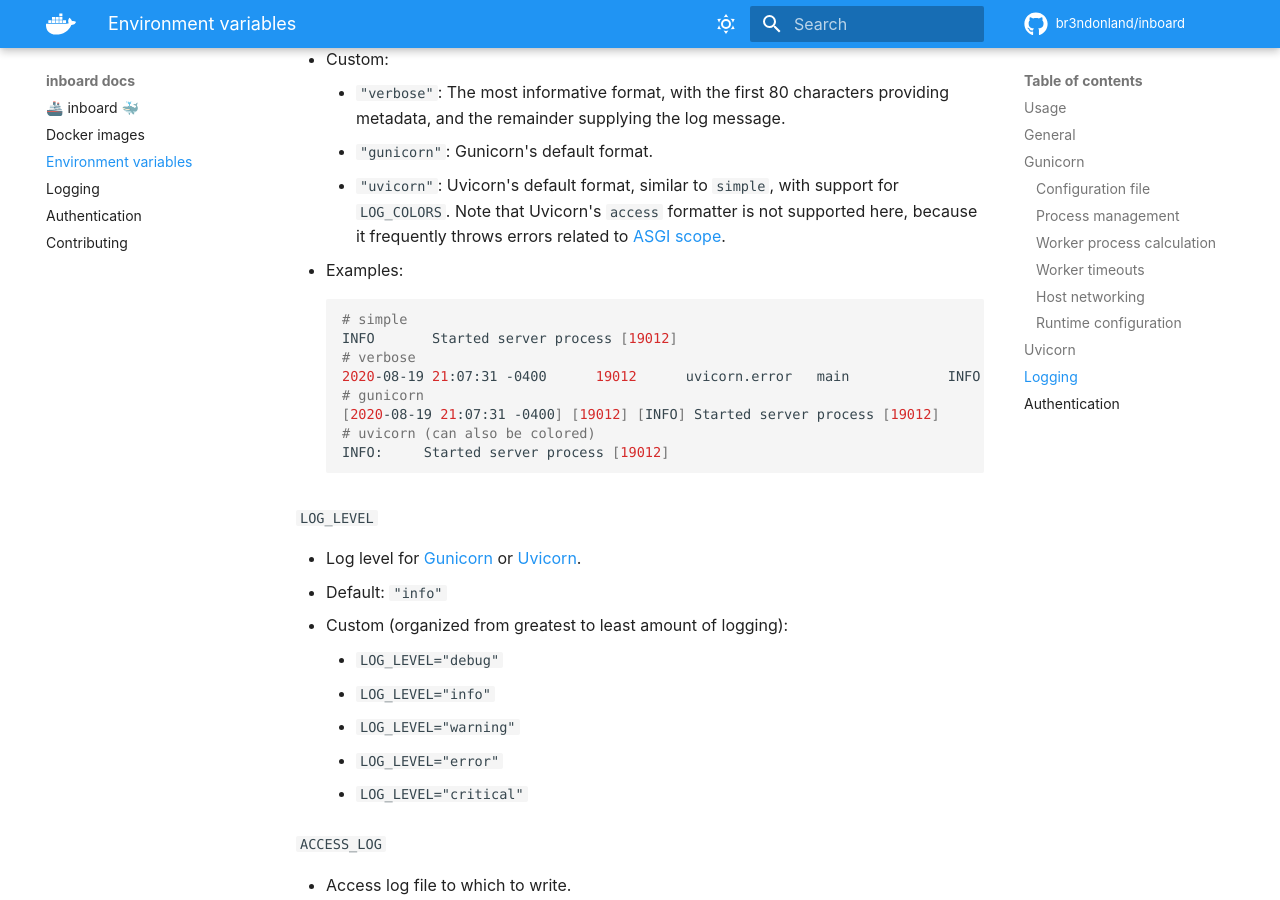
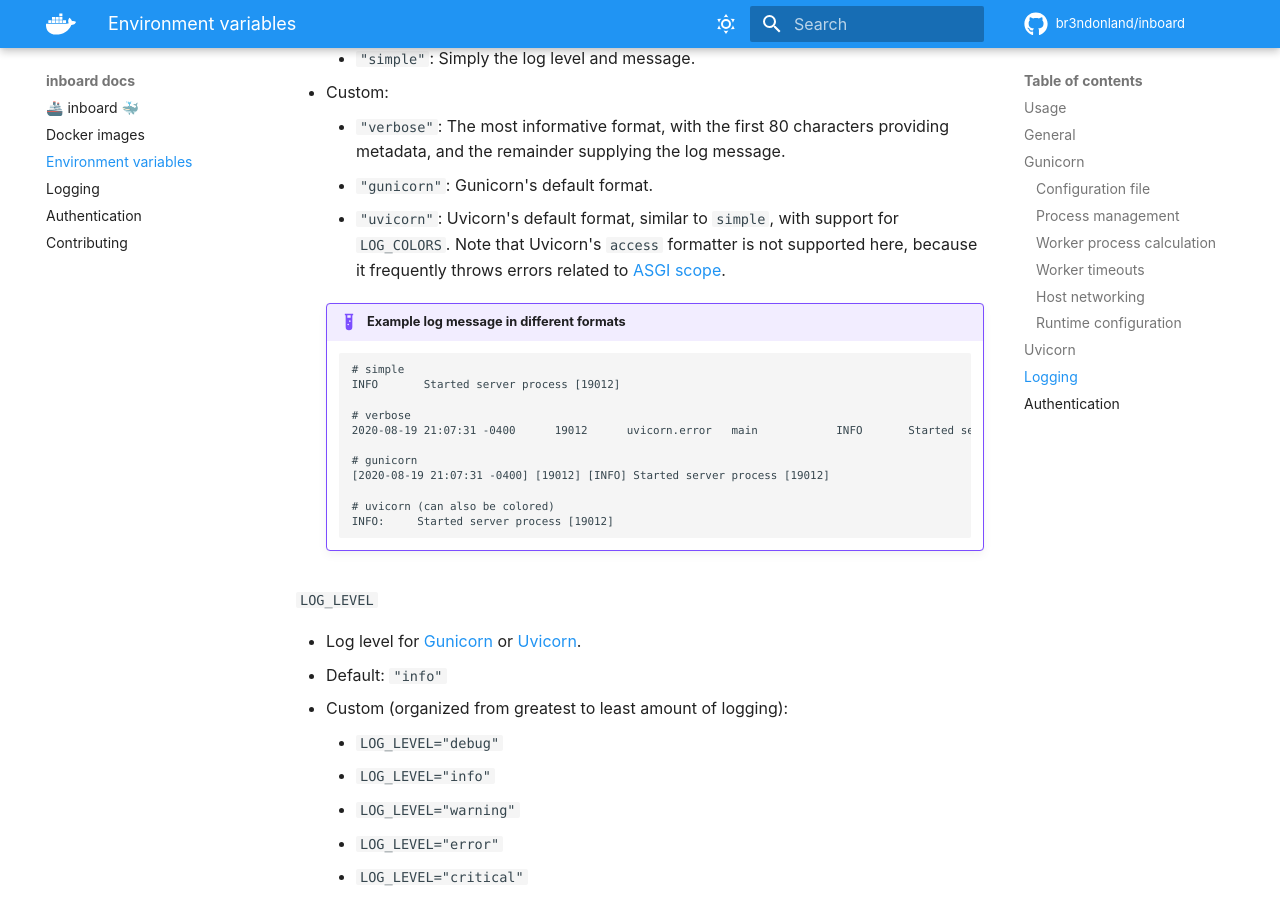
Before and after one commit to br3ndonland/inboard, an MkDocs documentation site: the page built from docs/environment.md, in a window 1280 px wide and 900 px high, scrolled down 6759 px. Built offline with MkDocs 1.6.1 and Material for MkDocs 9.7.7, drawn with Linux system fonts in a browser that asks for light colours; comment, search, counter and statistics services are not loaded; some of the changed text lies outside the part shown.

````diff
--- a/docs/environment.md
+++ b/docs/environment.md
@@ -26,16 +26,18 @@ ENV APP_MODULE="package.custom.module:api" WORKERS_PER_CORE="2"
 -   Default: The appropriate app module from inboard.
 -   Custom: For a module at `/app/package/custom/module.py` and app instance object `api`, `APP_MODULE="package.custom.module:api"`
 
-    ```py
-    # /app/package/custom/module.py
-    from fastapi import FastAPI
+    <!-- prettier-ignore -->
+    !!!example "Example of a custom FastAPI app module"
+        ```py
+        # /app/package/custom/module.py
+        from fastapi import FastAPI
 
-    api = FastAPI()
+        api = FastAPI()
 
-    @api.get("/")
-    def read_root():
-        return {"message": "Hello World!"}
-    ```
+        @api.get("/")
+        def read_root():
+            return {"message": "Hello World!"}
+        ```
 
     <!-- prettier-ignore -->
     !!! note
@@ -169,6 +171,7 @@ ENV APP_MODULE="package.custom.module:api" WORKERS_PER_CORE="2"
 
 -   Additional [command-line arguments for Gunicorn](https://docs.gunicorn.org/en/stable/settings.html). Gunicorn looks for the `GUNICORN_CMD_ARGS` environment variable automatically, and gives these settings precedence over other environment variables and Gunicorn config files.
 -   Custom: To use a custom TLS certificate, copy or mount the certificate and private key into the Docker image, and set [`--keyfile` and `--certfile`](http://docs.gunicorn.org/en/latest/settings.html#ssl) to the location of the files.
+
     ```sh
     CERTS="--keyfile=/secrets/key.pem --certfile=/secrets/cert.pem"
     docker run -d -p 443:443 \
@@ -231,20 +234,26 @@ ENV APP_MODULE="package.custom.module:api" WORKERS_PER_CORE="2"
 -   Default:
     -   `"simple"`: Simply the log level and message.
 -   Custom:
+
     -   `"verbose"`: The most informative format, with the first 80 characters providing metadata, and the remainder supplying the log message.
     -   `"gunicorn"`: Gunicorn's default format.
     -   `"uvicorn"`: Uvicorn's default format, similar to `simple`, with support for `LOG_COLORS`. Note that Uvicorn's `access` formatter is not supported here, because it frequently throws errors related to [ASGI scope](https://asgi.readthedocs.io/en/latest/specs/lifespan.html).
--   Examples:
-    ```sh
-    # simple
-    INFO       Started server process [19012]
-    # verbose
-    2020-08-19 21:07:31 -0400      19012      uvicorn.error   main            INFO       Started server process [19012]
-    # gunicorn
-    [2020-08-19 21:07:31 -0400] [19012] [INFO] Started server process [19012]
-    # uvicorn (can also be colored)
-    INFO:     Started server process [19012]
-    ```
+
+    <!-- prettier-ignore -->
+    !!!example "Example log message in different formats"
+        ```log
+        # simple
+        INFO       Started server process [19012]
+
+        # verbose
+        2020-08-19 21:07:31 -0400      19012      uvicorn.error   main            INFO       Started server process [19012]
+
+        # gunicorn
+        [2020-08-19 21:07:31 -0400] [19012] [INFO] Started server process [19012]
+
+        # uvicorn (can also be colored)
+        INFO:     Started server process [19012]
+        ```
 
 `LOG_LEVEL`
 
````
Also changed, not shown: docs/authentication.md (+12 -14 lines), docs/docker.md (+2 -2 lines), docs/logging.md (+30 -28 lines).
